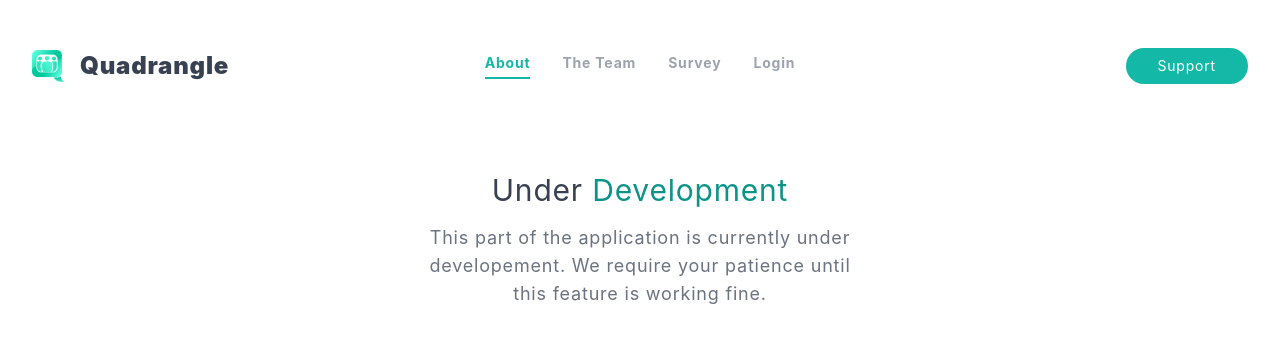
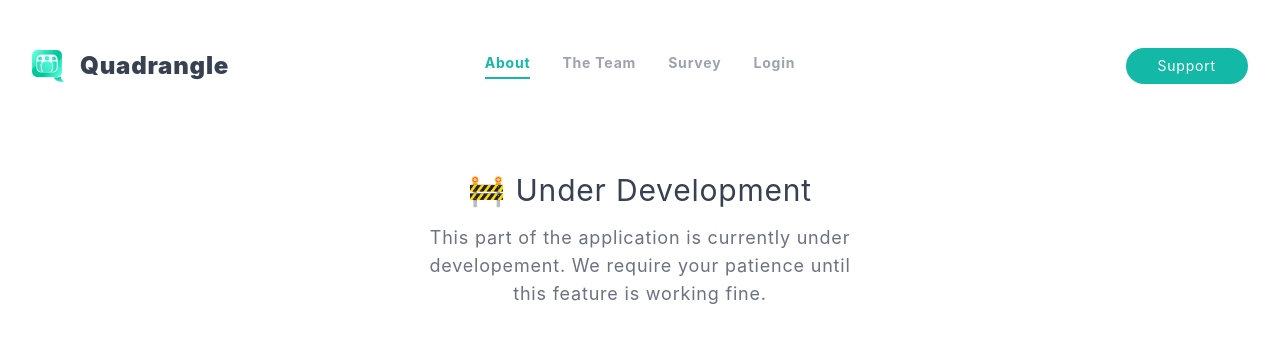
Before and after one commit to eru123/quadrangle-nuxt, a Nuxt app: page /about in a window 1280 px wide. Shown: the top 342 px of the page. Built offline with nearby package versions, Linux system fonts and the light colour scheme; no server answers.

Commit message:
added emoji, remove h1 extra class

```diff
--- a/components/UnderDevelopment.vue
+++ b/components/UnderDevelopment.vue
@@ -2,7 +2,7 @@
   <div class="w">
     <div class="c">
 
-      <h1>Under <span class="tc">Development</span></h1>
+      <h1>🚧 Under Development</h1>
       <p>This part of the application is currently under developement. We require your patience until this feature is working fine.</p>
     </div>  </div>
 </template>
@@ -15,10 +15,6 @@
     @apply w-full pb-6 pt-12 px-8 mx-auto flex flex-col items-center;
     max-width: 500px;
 
-    .tc {
-      @apply text-teal-600;
-    }
-
     h1 {
       @apply text-3xl text-gray-700 font-normal my-4;
     }
```
